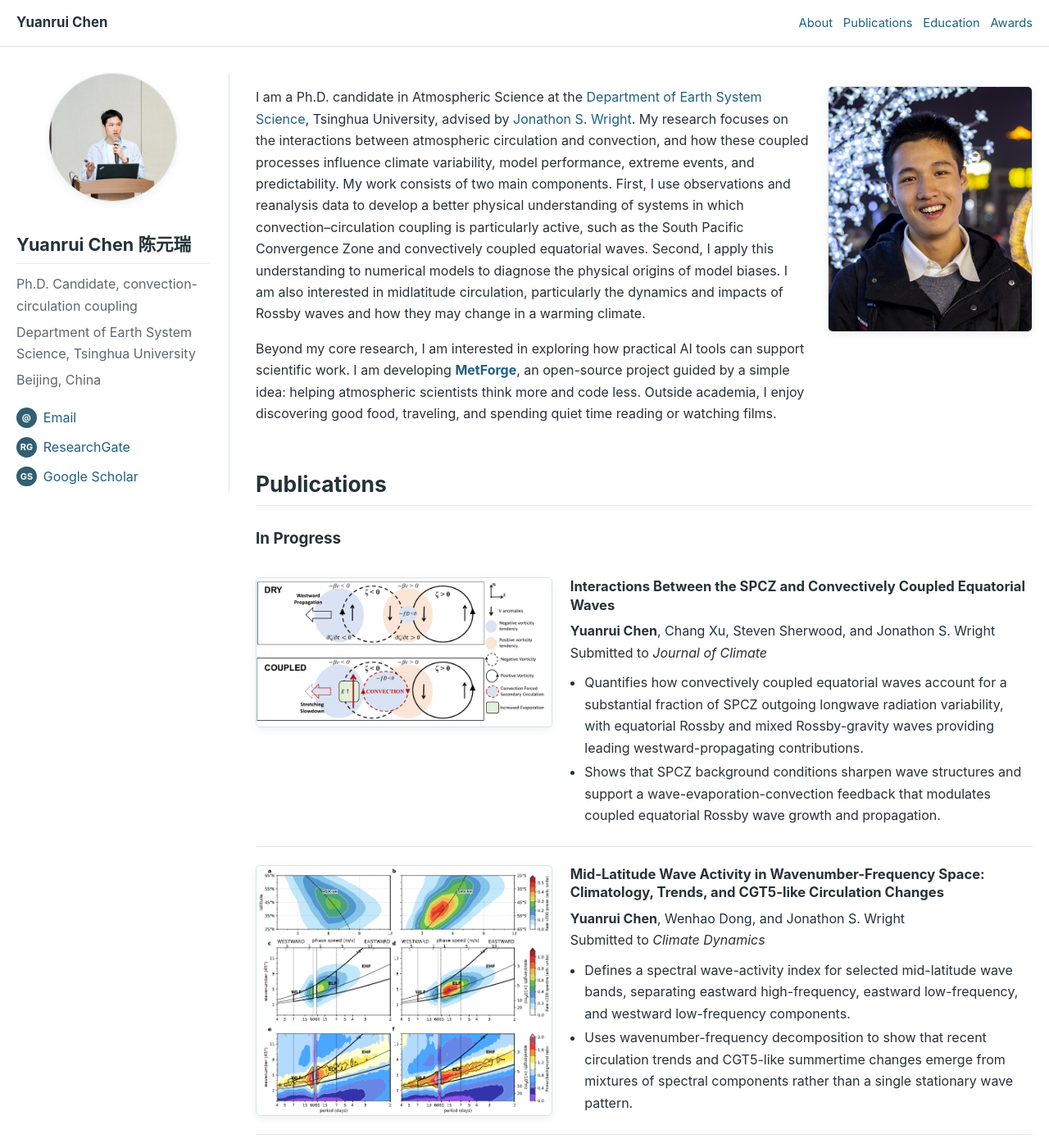
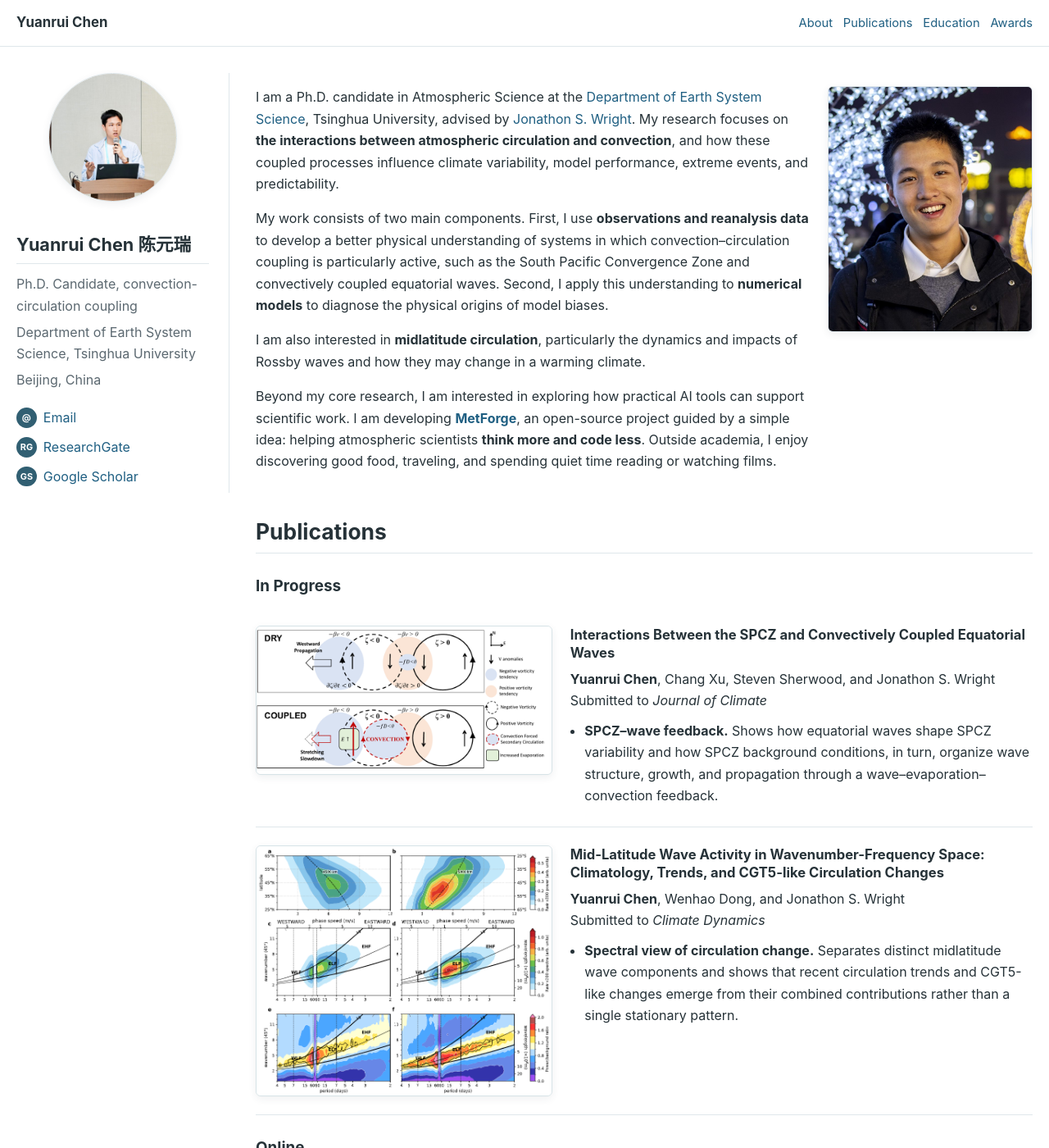
Before and after one commit to yuanruichen/yuanruichen.github.io, a Jekyll site: the page built from index.md, in a window 1280 px wide and 1400 px high. Shown: the whole window at 82% size. Built offline with Jekyll 4.4.1, drawn with Linux system fonts in a browser that asks for light colours; some of the changed text lies outside the part shown.

Commit message:
Improve homepage readability and publication summaries

```diff
--- a/index.md
+++ b/index.md
@@ -10,9 +10,13 @@ image: /assets/images/intro-portrait.jpg
 
 <div class="intro-panel" markdown="1">
 <div class="intro-copy" markdown="1">
-I am a Ph.D. candidate in Atmospheric Science at the [Department of Earth System Science](https://www.dess.tsinghua.edu.cn/), Tsinghua University, advised by [Jonathon S. Wright](https://jonathonwright.github.io/). My research focuses on the interactions between atmospheric circulation and convection, and how these coupled processes influence climate variability, model performance, extreme events, and predictability. My work consists of two main components. First, I use observations and reanalysis data to develop a better physical understanding of systems in which convection–circulation coupling is particularly active, such as the South Pacific Convergence Zone and convectively coupled equatorial waves. Second, I apply this understanding to numerical models to diagnose the physical origins of model biases. I am also interested in midlatitude circulation, particularly the dynamics and impacts of Rossby waves and how they may change in a warming climate.
+I am a Ph.D. candidate in Atmospheric Science at the [Department of Earth System Science](https://www.dess.tsinghua.edu.cn/), Tsinghua University, advised by [Jonathon S. Wright](https://jonathonwright.github.io/). My research focuses on **the interactions between atmospheric circulation and convection**, and how these coupled processes influence climate variability, model performance, extreme events, and predictability.
 
-Beyond my core research, I am interested in exploring how practical AI tools can support scientific work. I am developing [**MetForge**](https://github.com/yuanruichen/MetForge), an open-source project guided by a simple idea: helping atmospheric scientists think more and code less. Outside academia, I enjoy discovering good food, traveling, and spending quiet time reading or watching films.
+My work consists of two main components. First, I use **observations and reanalysis data** to develop a better physical understanding of systems in which convection–circulation coupling is particularly active, such as the South Pacific Convergence Zone and convectively coupled equatorial waves. Second, I apply this understanding to **numerical models** to diagnose the physical origins of model biases.
+
+I am also interested in **midlatitude circulation**, particularly the dynamics and impacts of Rossby waves and how they may change in a warming climate.
+
+Beyond my core research, I am interested in exploring how practical AI tools can support scientific work. I am developing [**MetForge**](https://github.com/yuanruichen/MetForge), an open-source project guided by a simple idea: helping atmospheric scientists **think more and code less**. Outside academia, I enjoy discovering good food, traveling, and spending quiet time reading or watching films.
 </div>
 <figure class="intro-photo"><img src="/assets/images/intro-portrait.jpg" alt="Portrait of Yuanrui Chen"></figure>
 </div>
@@ -32,8 +36,7 @@ Beyond my core research, I am interested in exploring how practical AI tools can
 **Yuanrui Chen**, Chang Xu, Steven Sherwood, and Jonathon S. Wright
 Submitted to *Journal of Climate*
 
-- Quantifies how convectively coupled equatorial waves account for a substantial fraction of SPCZ outgoing longwave radiation variability, with equatorial Rossby and mixed Rossby-gravity waves providing leading westward-propagating contributions.
-- Shows that SPCZ background conditions sharpen wave structures and support a wave-evaporation-convection feedback that modulates coupled equatorial Rossby wave growth and propagation.
+- **SPCZ–wave feedback.** Shows how equatorial waves shape SPCZ variability and how SPCZ background conditions, in turn, organize wave structure, growth, and propagation through a wave–evaporation–convection feedback.
 </div>
 </div>
 
@@ -46,8 +49,7 @@ Submitted to *Journal of Climate*
 **Yuanrui Chen**, Wenhao Dong, and Jonathon S. Wright
 Submitted to *Climate Dynamics*
 
-- Defines a spectral wave-activity index for selected mid-latitude wave bands, separating eastward high-frequency, eastward low-frequency, and westward low-frequency components.
-- Uses wavenumber-frequency decomposition to show that recent circulation trends and CGT5-like summertime changes emerge from mixtures of spectral components rather than a single stationary wave pattern.
+- **Spectral view of circulation change.** Separates distinct midlatitude wave components and shows that recent circulation trends and CGT5-like changes emerge from their combined contributions rather than a single stationary pattern.
 </div>
 </div>
 
@@ -62,8 +64,7 @@ Submitted to *Climate Dynamics*
 **Yuanrui Chen**, Fanghua Xu, and Jonathon S. Wright
 *Journal of Geophysical Research: Atmospheres* [**(ICDM2024 Best Oral)**](https://jonathonwright.github.io/news/announcement_1/)
 
-- Demonstrates that the 2019/2020 Southwest Pacific marine heatwave developed through two warming stages and an intermediate cooling phase dominated by recurrent synoptic Rossby wave packets.
-- Links wave-organized near-surface circulation to reduced wind-driven mixing, mixed-layer shoaling, enhanced solar warming, and eventual dissipation when the mixed layer returned toward climatology.
+- **Extreme-event mechanism.** Shows how recurrent synoptic Rossby wave packets organized surface circulation and mixed-layer evolution during the severe 2019/2020 Southwest Pacific marine heatwave.
 </div>
 </div>
 
@@ -76,8 +77,7 @@ Submitted to *Climate Dynamics*
 **Yuanrui Chen**, Yanluan Lin, and Jonathon S. Wright
 *Quarterly Journal of the Royal Meteorological Society*
 
-- Provides a comprehensive analysis of summertime Southern Hemisphere zonal wavenumber 5 using a two-dimensional index that tracks propagation and intensity.
-- Connects ZW5 life cycles to baroclinic generation, barotropic decay, surface weather impacts, and concurrent heat extremes across Southern Hemisphere mid-latitudes.
+- **Wave life cycle and impacts.** Tracks the propagation and intensity of Southern Hemisphere zonal wavenumber 5, linking its growth and decay to surface weather and concurrent heat extremes.
 </div>
 </div>
 
@@ -90,8 +90,7 @@ Submitted to *Climate Dynamics*
 **Yuanrui Chen**, Wenchao Chu, Jonathon S. Wright, and Yanluan Lin
 *Journal of Advances in Modeling Earth Systems*
 
-- Shows that wave-convection interactions can amplify convective parameterization biases in SPCZ simulations.
-- Highlights how errors in convection-circulation coupling project onto regional rainfall, circulation, and model-performance biases.
+- **Model-bias mechanism.** Shows that errors in convection–circulation coupling amplify convective-parameterization biases and project onto SPCZ rainfall and circulation.
 </div>
 </div>
 
@@ -104,8 +103,7 @@ Submitted to *Climate Dynamics*
 **Yuanrui Chen** and Jonathon S. Wright
 *Journal of Climate*
 
-- Identifies a Coupled Quadrupole Mode linking the enhanced SPCZ atmospheric pattern and South Pacific Quadrupole sea surface temperature anomalies during austral summer.
-- Shows that the atmospheric component leads the oceanic response by about one month and is organized by a stationary Rossby wave train with coupled atmosphere-ocean feedbacks.
+- **Coupled climate mode.** Identifies a stationary-wave-organized mode linking SPCZ variability to South Pacific sea-surface temperature anomalies through atmosphere–ocean feedbacks.
 </div>
 </div>
 
@@ -142,9 +140,13 @@ Submitted to *Climate Dynamics*
 
 # Awards and Honors
 
+<div class="award-list" markdown="1">
+
 - Young Elite Scientists Cultivation Program (PhD), China Association for Science and Technology, 2025
 - China National Scholarship, Graduate, 2024
 - Best Oral Award, ICDM Workshop, Nanjing, 2024
 - China National Scholarship, Undergraduate, 2019
 - Honor Prize, The Mathematical Contest in Modeling, 2021
 - National Second Prize, China Undergraduate Mathematical Contest in Modeling, 2020
+
+</div>
```
